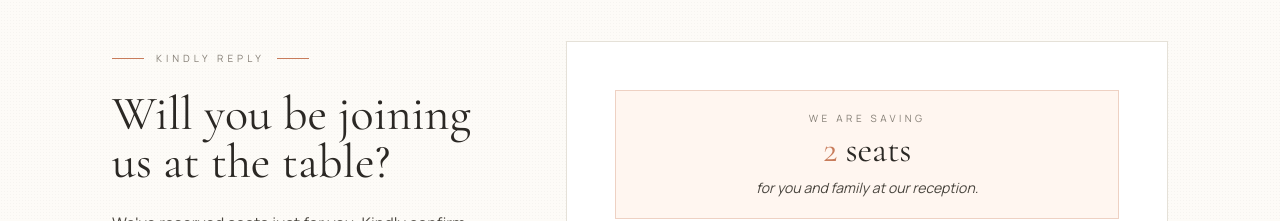
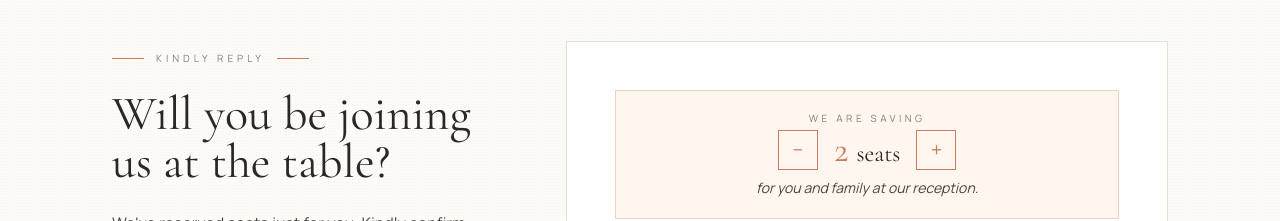
Before and after one commit to filmarfoundhisrochelle-del/filmar-rochelle-wedding, a React (Create React App) app: page / in a window 1280 px wide. Shown: the part 3680-3901 px from the top of the page. Built offline with nearby package versions, Linux system fonts and the light colour scheme; no server answers; a web font is replaced by a local one.

Commit message:
allow guests to adjust seat count before confirming

```diff
--- a/src/components/RSVPForm.js
+++ b/src/components/RSVPForm.js
@@ -25,6 +25,7 @@ export const RSVPForm = ({ onSubmitted }) => {
   }, []);
 
   const [form, setForm] = useState({ ...initialState, name: prefillName });
+  const [confirmedSeats, setConfirmedSeats] = useState(reservedSeats);
   const [submitting, setSubmitting] = useState(false);
   const [success, setSuccess] = useState(false);
 
@@ -36,7 +37,7 @@ export const RSVPForm = ({ onSubmitted }) => {
     e.preventDefault();
     if (!form.name.trim()) { toast.error("Please share your name so we know who's coming."); return; }
     const attending = form.attending === "yes";
-    const seats = attending ? reservedSeats : 0;
+    const seats = attending ? confirmedSeats : 0;
     setSubmitting(true);
     try {
       await axios.post(`${API}/rsvp`, { name: form.name.trim(), email: form.email.trim() || null, attending, seats, message: form.message.trim() || null });
@@ -63,11 +64,15 @@ export const RSVPForm = ({ onSubmitted }) => {
     <form onSubmit={handleSubmit} className="space-y-6" data-testid="rsvp-form">
       <div className="border border-[#C87C5B]/30 bg-[#FFF6F0] px-5 py-5 text-center" data-testid="reserved-seats-notice">
         <p className="text-[10px] tracking-[0.35em] uppercase text-[#857F76]">We are saving</p>
-        <p className="font-serif-display text-3xl sm:text-4xl text-[#C87C5B] mt-1 leading-none">
-          <span data-testid="reserved-seats-count">{reservedSeats}</span>
-          <span className="ml-2 text-[#2B2824]">{reservedSeats === 1 ? "seat" : "seats"}</span>
-        </p>
-        <p className="mt-2 text-sm text-[#4A463F] italic">for you {reservedSeats > 1 ? "and family" : ""} at our reception.</p>
+        <div className="flex items-center justify-center gap-4 mt-1">
+          <button type="button" onClick={()=>setConfirmedSeats(s=>Math.max(1,s-1))} className="w-10 h-10 border border-[#C87C5B] text-[#C87C5B] text-xl hover:bg-[#FFF6F0]">−</button>
+          <p className="font-serif-display text-3xl sm:text-4xl text-[#C87C5B] leading-none">
+            <span>{confirmedSeats}</span>
+            <span className="ml-2 text-[#2B2824] text-2xl">{confirmedSeats === 1 ? "seat" : "seats"}</span>
+          </p>
+          <button type="button" onClick={()=>setConfirmedSeats(s=>Math.min(12,s+1))} className="w-10 h-10 border border-[#C87C5B] text-[#C87C5B] text-xl hover:bg-[#FFF6F0]">+</button>
+        </div>
+        <p className="mt-2 text-sm text-[#4A463F] italic">for you {confirmedSeats > 1 ? "and family" : ""} at our reception.</p>
       </div>
       <div className="space-y-2">
         <Label htmlFor="name" className="text-xs tracking-[0.25em] uppercase text-[#857F76]">Full Name</Label>
```
